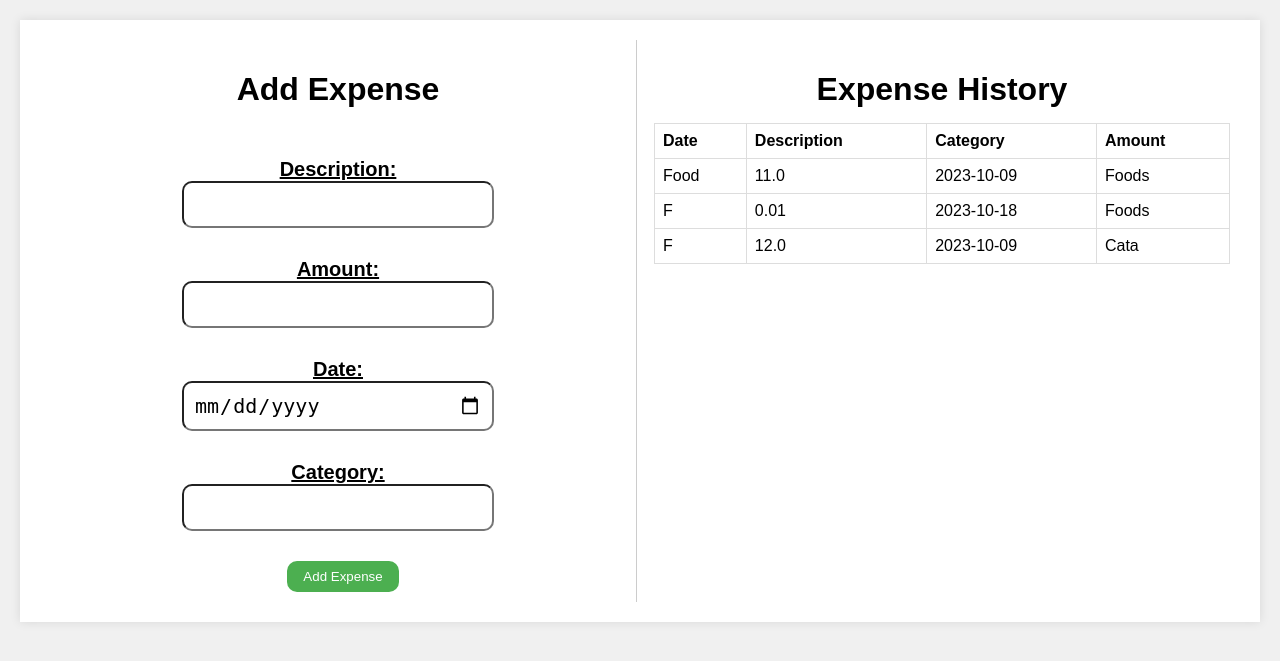
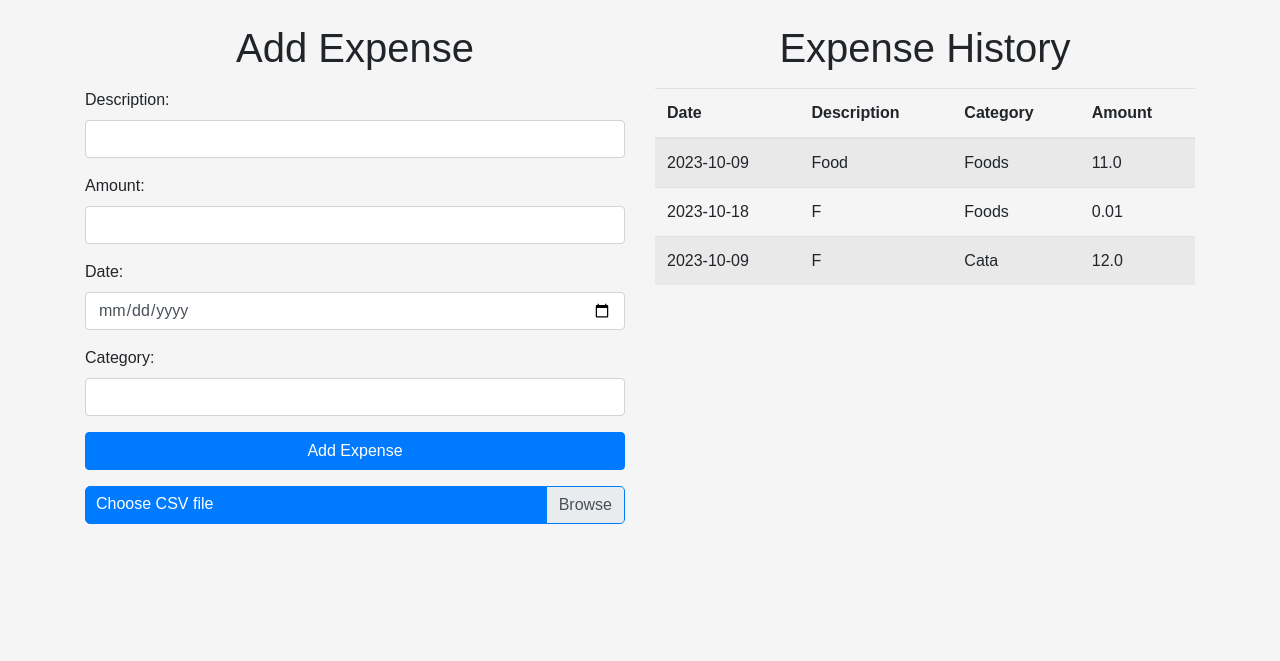
Before and after one commit to NathanJargon/EXPENSEPal, a Flask app: page / in a window 1280 px wide. Shown: the top 661 px of the page. Run offline with Flask 3, Linux system fonts and the light colour scheme; data comes from the database, SQL or seed files in the repository; some libraries are stand-ins or nearby versions.

Commit message:
Added Bootstrap. Added sidebar. Added CSV-feature.

```diff
--- a/app.py
+++ b/app.py
@@ -1,5 +1,7 @@
 from flask import Flask, render_template, request, redirect, url_for
 import sqlite3
+import csv
+from io import StringIO
 
 app = Flask(__name__)
 
@@ -49,5 +51,36 @@ def index():
 
     return render_template('index.html', expenses=fetch_expenses())
 
+@app.route('/upload', methods=['GET', 'POST'])
+def upload_csv():
+    if request.method == 'POST':
+        csv_file = request.files['csv_file']
+
+        if csv_file:
+            # Read CSV file and parse it
+            csv_data = csv_file.read().decode('utf-8')
+            csv_reader = csv.reader(StringIO(csv_data))
+
+            # Skip the header row if it exists
+            next(csv_reader, None)
+
+            conn = sqlite3.connect('expenses.db')
+            cursor = conn.cursor()
+
+            for row in csv_reader:
+                if len(row) == 4:
+                    description, amount, date, category = row
+                    cursor.execute('''
+                        INSERT INTO expenses (description, amount, date, category)
+                        VALUES (?, ?, ?, ?)
+                    ''', (description, float(amount), date, category))
+
+            conn.commit()
+            conn.close()
+
+            return redirect(url_for('index'))
+
+    return render_template('upload.html')
+
 if __name__ == '__main__':
     app.run(debug=True)
--- /dev/null
+++ b/package.json
@@ -0,0 +1,5 @@
+{
+  "dependencies": {
+    "bootstrap": "^5.3.2"
+  }
+}
--- a/static/style.css
+++ /dev/null
@@ -1,73 +0,0 @@
-body {
-    font-family: Arial, sans-serif;
-    background-color: #f0f0f0;
-    margin: 0;
-    padding: 0;
-}
-
-.container {
-    display: flex;
-    justify-content: space-between;
-    margin: 20px;
-    padding: 20px;
-    background-color: #fff;
-    box-shadow: 0 0 10px rgba(0, 0, 0, 0.1);
-}
-
-.large-input {
-    width: 50%;
-    padding: 10px;
-    font-size: 20px;
-    border-radius: 10px;
-    margin-bottom: 20px;
-}
-
-.form-group label {
-    margin-bottom: 1px;
-    font-weight: bold;
-    font-size: 20px;
-    text-decoration: underline;
-}
-
-.left, .right {
-    width: 48%;
-    padding: 10px;
-}
-
-.left {
-    border-right: 1px solid #ccc;
-}
-
-form {
-    text-align: center;
-}
-
-form .form-group {
-    margin-bottom: 10px;
-}
-
-table {
-    width: 100%;
-    border-collapse: collapse;
-}
-
-table, th, td {
-    border: 1px solid #ddd;
-    padding: 8px;
-    text-align: left;
-
-}
-
-button {
-    background-color: #4CAF50;
-    color: white;
-    border: none;
-    padding: 8px 16px;
-    margin-left: 10px;
-    cursor: pointer;
-    border-radius: 10px;
-}
-
-button:hover {
-    background-color: #45a049;
-}
--- a/templates/index.html
+++ b/templates/index.html
@@ -3,40 +3,136 @@
 <head>
     <meta charset="UTF-8">
     <meta name="viewport" content="width=device-width, initial-scale=1.0">
-    <link rel="stylesheet" href="{{ url_for('static', filename='style.css') }}">
+    <link rel="stylesheet" href="https://stackpath.bootstrapcdn.com/bootstrap/4.5.2/css/bootstrap.min.css">
     <title>Expenses Tracker</title>
+    <style>
+        body {
+            font-family: Arial, sans-serif;
+            background-color: #f5f5f5;
+            margin: 0;
+            padding: 0;
+        }
+
+
+        /* Sidebar Styles */
+        .sidebar {
+            position: fixed;
+            top: 0;
+            left: -250px; /* Initially hidden */
+            width: 250px;
+            height: 100%;
+            background-color: #333;
+            color: #fff;
+            transition: left 0.3s ease-in-out; /* Add smooth slide transition */
+            z-index: 999;
+        }
+
+        /* New CSS Class for Transition */
+        .sidebar-visible {
+            left: 0;
+        }
+
+        .sidebar a {
+            margin-top: 10px;
+            padding: 15px;
+            text-decoration: none;
+            color: #fff;
+            display: block;
+        }
+
+        .sidebar a:hover {
+            background-color: #555;
+        }
+        /* Style for the file input */
+        .custom-file-input {
+            display: none; /* Hide the default file input */
+        }
+
+        .custom-file-label {
+            background-color: #007BFF; /* Change background color for the label */
+            color: #fff; /* Change text color for the label */
+            border: 1px solid #007BFF; /* Add border for the label */
+            border-radius: 5px; /* Add rounded corners */
+            padding: 5px 10px; /* Add padding to the label */
+            cursor: pointer; /* Change cursor on hover */
+        }
+
+        .custom-file-label::after {
+            content: "Browse"; /* Change the text for the label's pseudo-element */
+        }
+
+        /* Style for the file input on hover */
+        .custom-file-input:hover + .custom-file-label {
+            background-color: #0056b3; /* Change background color on hover */
+            border-color: #0056b3; /* Change border color on hover */
+        }
+    </style>
 </head>
 <body>
+    <nav class="sidebar col-md-2 d-none d-md-block">
+        <div class="position-sticky">
+            <ul class="nav flex-column">
+                <li class="nav-item">
+                    <a class="nav-link active" href="#">
+                        Dashboard
+                    </a>
+                </li>
+                <li class="nav-item">
+                    <a class="nav-link" href="#">
+                        Profile
+                    </a>
+                </li>
+                <li class="nav-item">
+                    <a class="nav-link" href="#">
+                        Expenses
+                    </a>
+                </li>
+                <li class="nav-item">
+                    <a class="nav-link" href="#">
+                        Reports
+                    </a>
+                </li>
+                <li class="nav-item">
+                    <a class="nav-link" href="#">
+                        Logout
+                    </a>
+                </li>
+            </ul>
+        </div>
+    </nav>
     <div class="container">
-        <div class="left">
-            <h1 style="margin-bottom: 50px; text-align: center;">Add Expense</h1>
+        <div class="row">
+            <div class="col-md-6">
+                <h1 class="mt-4 mb-3 text-center">Add Expense</h1>
                 <form method="POST">
                     <div class="form-group">
                         <label for="description">Description:</label>
-                    <br>
-                    <input type="text" name="description" class="large-input" required>
+                        <input type="text" name="description" class="form-control" required>
                     </div>
                     <div class="form-group">
                         <label for="amount">Amount:</label>
-                    <br>
-                    <input type="number" name="amount" step="0.01" class="large-input" required>
+                        <input type="number" name="amount" step="0.01" class="form-control" required>
                     </div>
                     <div class="form-group">
                         <label for="date">Date:</label>
-                    <br>
-                    <input type="date" name="date" class="large-input" required>
+                        <input type="date" name="date" class="form-control" required>
                     </div>
                     <div class="form-group">
                         <label for="category">Category:</label>
-                    <br>
-                    <input type="text" name="category" class="large-input" required>
+                        <input type="text" name="category" class="form-control" required>
                     </div>
-                <button type="submit">Add Expense</button>
+                    <button type="submit" class="btn btn-primary btn-block">Add Expense</button>
                 </form>
+
+                <div class="custom-file mt-3">
+                    <input type="file" id="csvFileInput" accept=".csv" class="custom-file-input">
+                    <label class="custom-file-label" for="csvFileInput">Choose CSV file</label>
                 </div>
-        <div class="right">
-            <h1 style="margin-bottom: 15px; text-align: center;">Expense History</h1>
-            <table>
+
+            </div>
+            <div class="col-md-6">
+                <h1 class="mt-4 mb-3 text-center">Expense History</h1>
+                <table class="table table-striped">
                     <thead>
                         <tr>
                             <th>Date</th>
@@ -48,15 +144,37 @@
                     <tbody>
                         {% for expense in expenses %}
                         <tr>
+                            <td>{{ expense[3] }}</td>
                             <td>{{ expense[1] }}</td>
+                            <td>{{ expense[4] }}</td>
                             <td>{{ expense[2] }}</td>
-                        <td>{{ expense[3] }}</td>
-                        <td>{{ expense[4] }}</td>
                         </tr>
                         {% endfor %}
                     </tbody>
                 </table>
             </div>
         </div>
+    </div>
+    <!-- Bootstrap Scripts (jQuery and Bootstrap JS) -->
+    <script src="https://code.jquery.com/jquery-3.5.1.slim.min.js"></script>
+    <script src="https://cdn.jsdelivr.net/npm/@popperjs/core@2.5.3/dist/umd/popper.min.js"></script>
+    <script src="https://stackpath.bootstrapcdn.com/bootstrap/4.5.2/js/bootstrap.min.js"></script>
+    <script>
+        // JavaScript to handle sidebar sliding
+        $(document).ready(function() {
+            const sidebar = $('.sidebar');
+            const threshold = 200; // Adjust this threshold as needed
+
+            $(document).mousemove(function(e) {
+                const mouseX = e.pageX;
+
+                if (mouseX < threshold) {
+                    sidebar.addClass('sidebar-visible');
+                } else {
+                    sidebar.removeClass('sidebar-visible');
+                }
+            });
+        });
+    </script>
 </body>
 </html>
```
Also changed, not shown: package-lock.json (added). Lines whose indentation alone changed are shown as unchanged.
